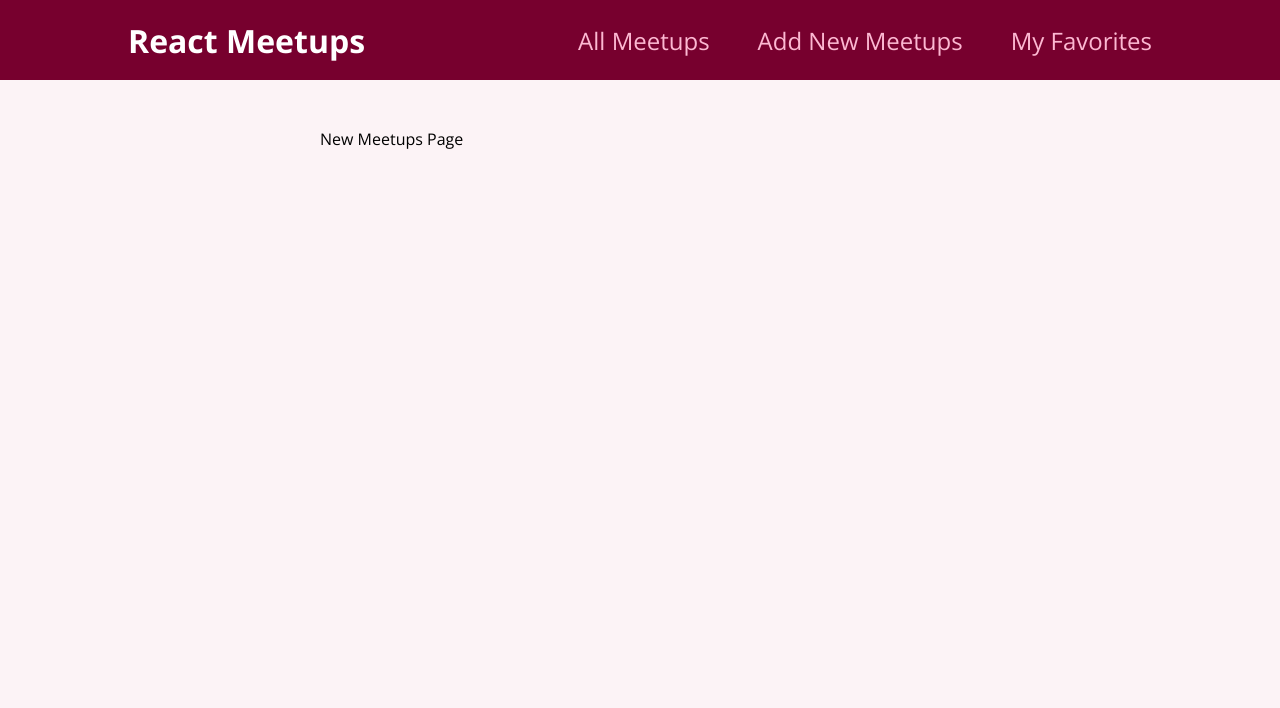
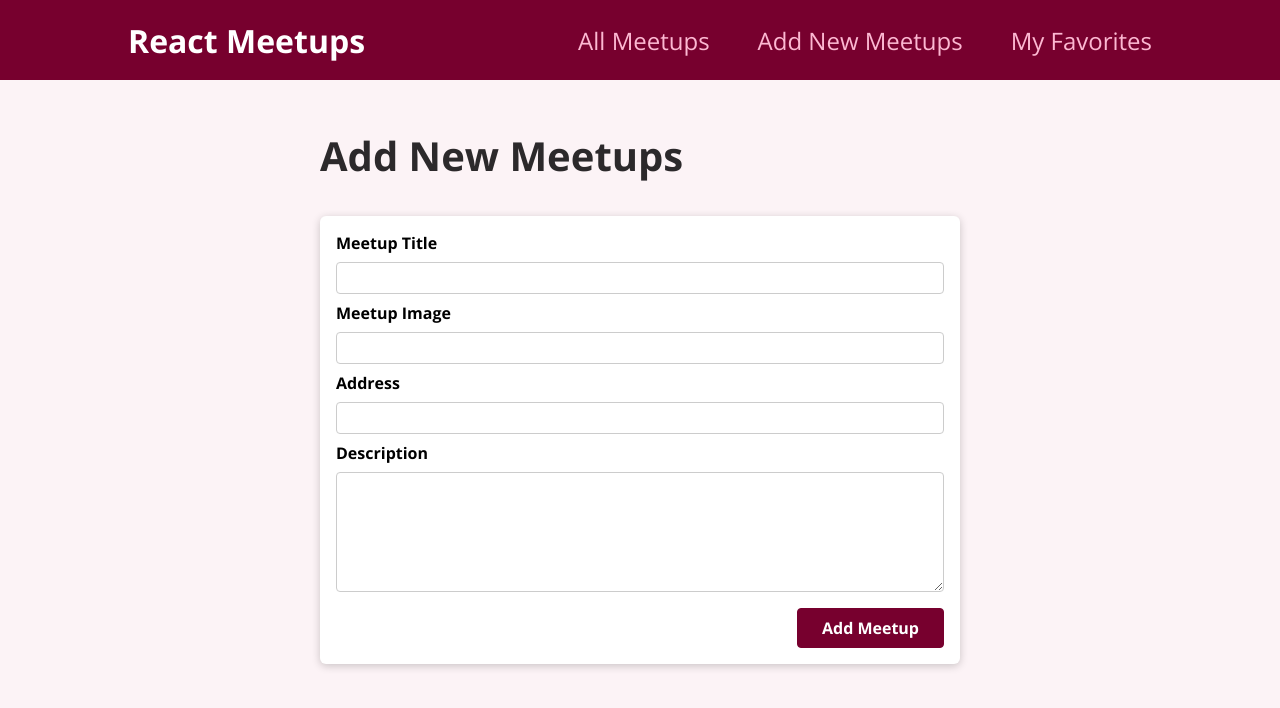
Before and after one commit to hridayanp/react-meetup, a React (Create React App) app: page /new-meetup in a window 1280 px wide. Shown: the top 708 px of the page. Built offline with nearby package versions, Linux system fonts and the light colour scheme.

Commit message:
Added Meetup Form (skeleton only).

```diff
--- /dev/null
+++ b/src/components/meetups/NewMeetupForm.js
@@ -0,0 +1,30 @@
+import Card from '../ui/Card';
+import classes from './NewMeetupForm.module.css';
+function NewMeetupForm(){
+    return (
+        <Card>
+            <form className={classes.form}>
+                <div className={classes.control}>
+                    <label htmlFor="title">Meetup Title</label>
+                    <input type="text" required id="title" />
+                </div>
+                <div className={classes.control}>
+                    <label htmlFor="image">Meetup Image</label>
+                    <input type="url" required id="image" />
+                </div>
+                <div className={classes.control}>
+                    <label htmlFor="address">Address</label>
+                    <input type="text" required id="address" />
+                </div>
+                <div className={classes.control}>
+                    <label htmlFor="description">Description</label>
+                    <textarea id="description" required rows="5"></textarea>
+                </div>
+                <div className={classes.actions}>
+                    <button>Add Meetup</button>
+                </div>
+            </form>
+        </Card>
+    );
+}
+export default NewMeetupForm;
--- /dev/null
+++ b/src/components/meetups/NewMeetupForm.module.css
@@ -0,0 +1,45 @@
+.form {
+   padding: 1rem;
+}
+
+.control {
+   margin-bottom: 0.5rem;
+}
+
+.control label {
+   display: block;
+   font-weight: bold;
+   margin-bottom: 0.5rem;
+}
+
+.control input,
+.control textarea {
+   display: block;
+   font: inherit;
+   border-radius: 4px;
+   border: 1px solid #ccc;
+   padding: 0.25rem;
+   width: 100%;
+}
+
+.actions {
+   margin-top: 1rem;
+   text-align: right;
+}
+
+.actions button {
+   font: inherit;
+   cursor: pointer;
+   background-color: #77002e;
+   color: white;
+   padding: 0.5rem 1.5rem;
+   border: 1px solid #77002e;
+   border-radius: 4px;
+   font-weight: bold;
+}
+
+.actions button:hover,
+.actions button:active {
+   background-color: #a50e48;
+   border-color: #a50e48;
+}
--- a/src/pages/NewMeetup.js
+++ b/src/pages/NewMeetup.js
@@ -1,6 +1,11 @@
+import NewMeetupForm from "../components/meetups/NewMeetupForm";
+
 function NewMeetup(){
     return(
-        <div>New Meetups Page</div>
+        <section>
+            <h1>Add New Meetups</h1>
+            <NewMeetupForm />
+        </section>
     );
 }
 export default NewMeetup;
```
